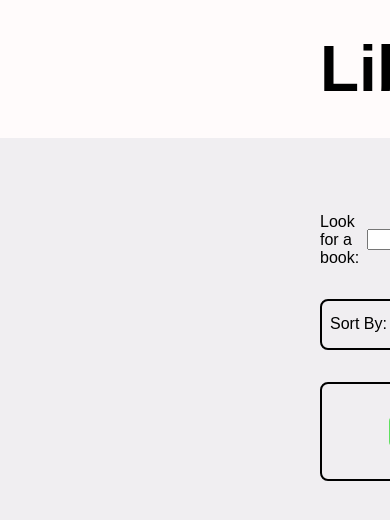
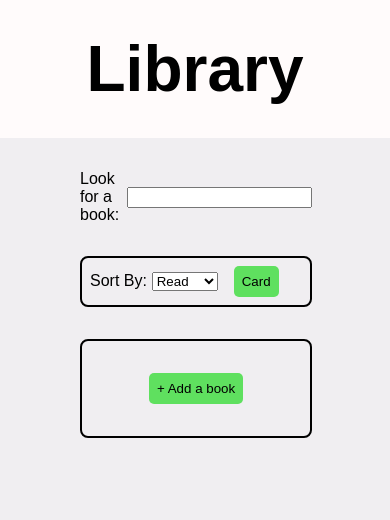
Before and after one commit to EricLiIIT/library, a React (Create React App) app: page / in a window 390 px wide. Shown: the top 520 px of the page. Built offline with nearby package versions, Linux system fonts and the light colour scheme.

Commit message:
style: center row view of books in mobile (phone) view)

```diff
--- a/src/App.css
+++ b/src/App.css
@@ -9,7 +9,7 @@
 }
 
 .interactive {
-    padding: 0 20rem 0rem 20rem;
+    padding: 0 5rem 0rem 5rem;
     margin-bottom: 2rem;
     gap: 2rem;
     display: grid;
@@ -23,11 +23,14 @@
 .modal {
     grid-area: modal;
     min-width: 100%;
-    background-color: #fffbfb
+    background-color: #fffbfb;
+    display: flex;
+    justify-content: center;
 }
 
 .modal > h1 {
     margin-top: 0;
+    margin-bottom: 0;
     padding: 2rem 20rem 2rem 20rem;
     font-size: 4rem;
 }
@@ -66,3 +69,9 @@
     transform: translate(-50%, -50%);
     z-index: 1;
 }
+
+@media screen and (min-width: 600px) {
+    .interactive {
+        padding: 0 20rem 0rem 20rem;
+    }
+}
--- a/src/Components/Sort/Sort.js
+++ b/src/Components/Sort/Sort.js
@@ -6,7 +6,6 @@ export default function Sort(props) {
   const [rowView, setRowView] = useState(true);
 
   function getView() {
-    console.log(`${rowView}`)
     if (!rowView) {
       setRowView(!rowView)
       props.setView("row");
```
